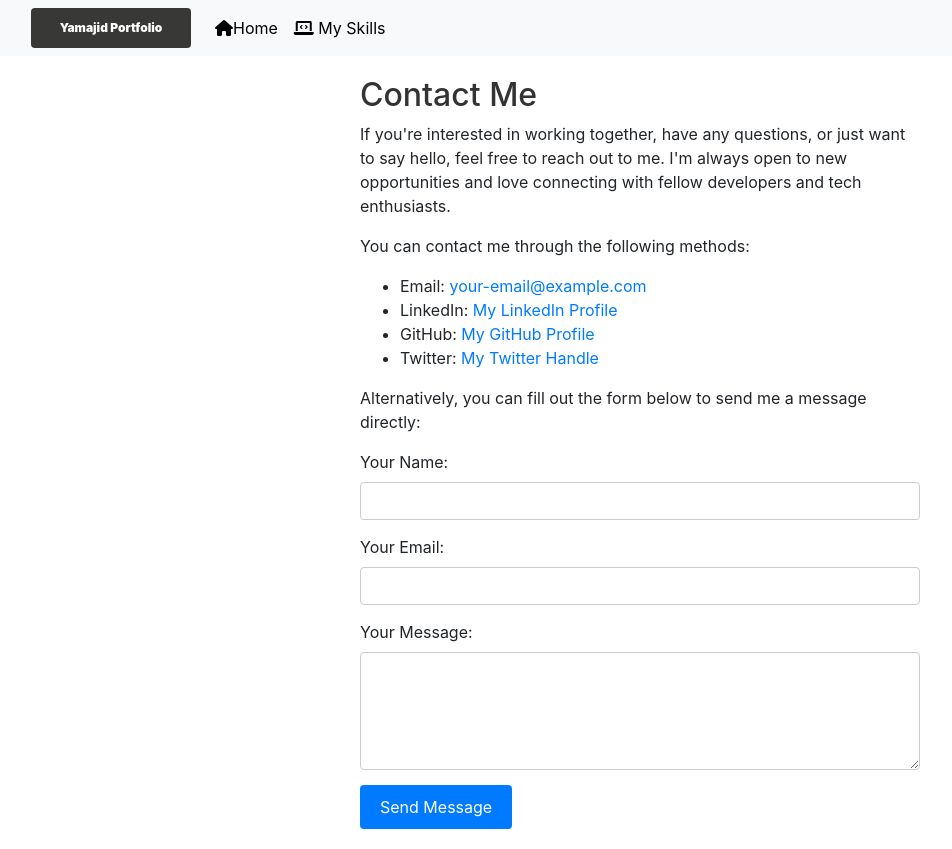
After one commit to yamajid/portfolio, a Flask app: page /Contact in a window 1280 px wide. The commit adds this page. Shown: the whole page, without its empty margins (0-952 px from the left). Run offline with Flask 3, Linux system fonts and the light colour scheme; some libraries are stand-ins or nearby versions.

Commit message:
last version [maybe it's done hh]

```diff
--- a/main.py
+++ b/main.py
@@ -9,6 +9,9 @@ def home():
 @app.route("/skills")
 def skills():
     return render_template("skills.html")
+@app.route("/Contact")
+def Conatct():
+    return render_template("Contact.html")
 
 if __name__ == "__main__":
     app.run(debug=True)
--- /dev/null
+++ b/templates/Contact.html
@@ -0,0 +1,114 @@
+<!DOCTYPE html>
+<html lang="en">
+<head>
+    <meta charset="UTF-8">
+    <link href="https://stackpath.bootstrapcdn.com/bootstrap/4.3.1/css/bootstrap.min.css" rel="stylesheet">
+    <link rel="stylesheet" href="https://cdnjs.cloudflare.com/ajax/libs/font-awesome/6.0.0-beta3/css/all.min.css">
+    <meta name="viewport" content="width=device-width, initial-scale=1">
+    <script src="https://cdn.jsdelivr.net/npm/chart.js"></script>
+    <title>Skills</title>
+</head>
+    <style>
+        .navbar-brand{
+            display: flex;
+            justify-content: center;
+            align-items: center;
+            background-color: #383936 !important;
+
+          }
+          .nav-link {
+            color: black; /* Light gray */
+          }
+          .nav-link:hover {
+            color: #a9a9a9; /* Darker gray for hover */
+          }
+          navbar-brand, .navbar-brand b {
+            color: #ffffff; /* White */
+          }
+          .navbar-brand:hover, .navbar-brand b:hover {
+            color: #cccccc; /* Lighter gray for hover */
+          }
+        .contact-info {
+            max-width:  600px;
+            margin:  0 auto;
+            padding:  20px;
+          }
+
+          .form-group {
+            margin-bottom:  15px;
+          }
+
+          .form-control {
+            width:  100%;
+            padding:  10px;
+            border:  1px solid #ccc;
+            border-radius:  4px;
+          }
+
+          .btn-primary {
+            background-color: #007bff;
+            color: white;
+            padding:  10px  20px;
+            border: none;
+            border-radius:  4px;
+            cursor: pointer;
+          }
+
+          .btn-primary:hover {
+            background-color: #0056b3;
+          }
+    </style>
+<body>
+    <nav class="navbar navbar-expand-lg bg-body-tertiary bg-light">
+        <div class="container-fluid">
+          <a class="navbar-brand badge bg-primary text-wrap text-dark" style="width: 10rem; height: 2.5rem;"><b>Yamajid Portfolio</b></a>
+          <button class="navbar-toggler text-center" type="button" data-bs-toggle="collapse" data-bs-target="#navbarSupportedContent" aria-controls="navbarSupportedContent" aria-expanded="false" aria-label="Toggle navigation">
+            <span class="navbar-toggler-icon"></span>
+          </button>
+          <div class="collapse navbar-collapse" id="navbarSupportedContent">
+            <ul class="navbar-nav me-auto mb-2 mb-lg-0">
+              <li class="nav-item">
+                <a class="nav-link" aria-current="page" href="/"><i class="fas fa-home"></i>Home</a>
+              </li>
+              <li class="nav-item">
+                <a class="nav-link" href="/skills"><i class="fas fa-laptop-code"></i> My Skills</a>
+              </li>
+            </ul>
+          </div>
+        </div>
+      </nav>
+      <div class="contact-info">
+        <h2 style="color:#333;">Contact Me</h2>
+        <p>
+          If you're interested in working together, have any questions, or just want to say hello, feel free to reach out to me. I'm always open to new opportunities and love connecting with fellow developers and tech enthusiasts.
+        </p>
+        <p>
+          You can contact me through the following methods:
+        </p>
+        <ul>
+          <li>Email: <a href="yamajid@mail.com">your-email@example.com</a></li>
+          <li>LinkedIn: <a href="https://www.linkedin.com/in/yamajid/" target="_blank"> My LinkedIn Profile</a></li>
+          <li>GitHub: <a href="https://github.com/YounesAmajid" target="_blank">  My GitHub Profile</a></li>
+          <li>Twitter: <a href="https://twitter.com/yamajid_" target="_blank">  My Twitter Handle</a></li>
+        </ul>
+        <p>
+          Alternatively, you can fill out the form below to send me a message directly:
+        </p>
+        <form action="/submit-contact-form" method="post">
+          <div class="form-group">
+            <label for="name">Your Name:</label>
+            <input type="text" id="name" name="name" class="form-control" required>
+          </div>
+          <div class="form-group">
+            <label for="email">Your Email:</label>
+            <input type="email" id="email" name="email" class="form-control" required>
+          </div>
+          <div class="form-group">
+            <label for="message">Your Message:</label>
+            <textarea id="message" name="message" class="form-control" rows="4" required></textarea>
+          </div>
+          <button type="submit" class="btn btn-primary">Send Message</button>
+        </form>
+      </div>
+</body>
+</html>
--- a/templates/mainPage.html
+++ b/templates/mainPage.html
@@ -128,7 +128,7 @@
                 <a class="nav-link" href="/skills"><i class="fas fa-laptop-code"></i> My Skills</a>
               </li>
               <li class="nav-item">
-                <a class="nav-link" href=""><i class="fas fa-envelope"></i> Contact</a>
+                <a class="nav-link" href="/Contact"><i class="fas fa-envelope"></i> Contact</a>
             </li>
             </ul>
           </div>
--- a/templates/skills.html
+++ b/templates/skills.html
@@ -57,7 +57,7 @@
                 <a class="nav-link" href="/skills"><i class="fas fa-laptop-code"></i> My Skills</a>
               </li>
               <li class="nav-item">
-                <a class="nav-link" href=""><i class="fas fa-envelope"></i> Contact</a>
+                <a class="nav-link" href="/Contact"><i class="fas fa-envelope"></i> Contact</a>
             </li>
             </ul>
           </div>
```
